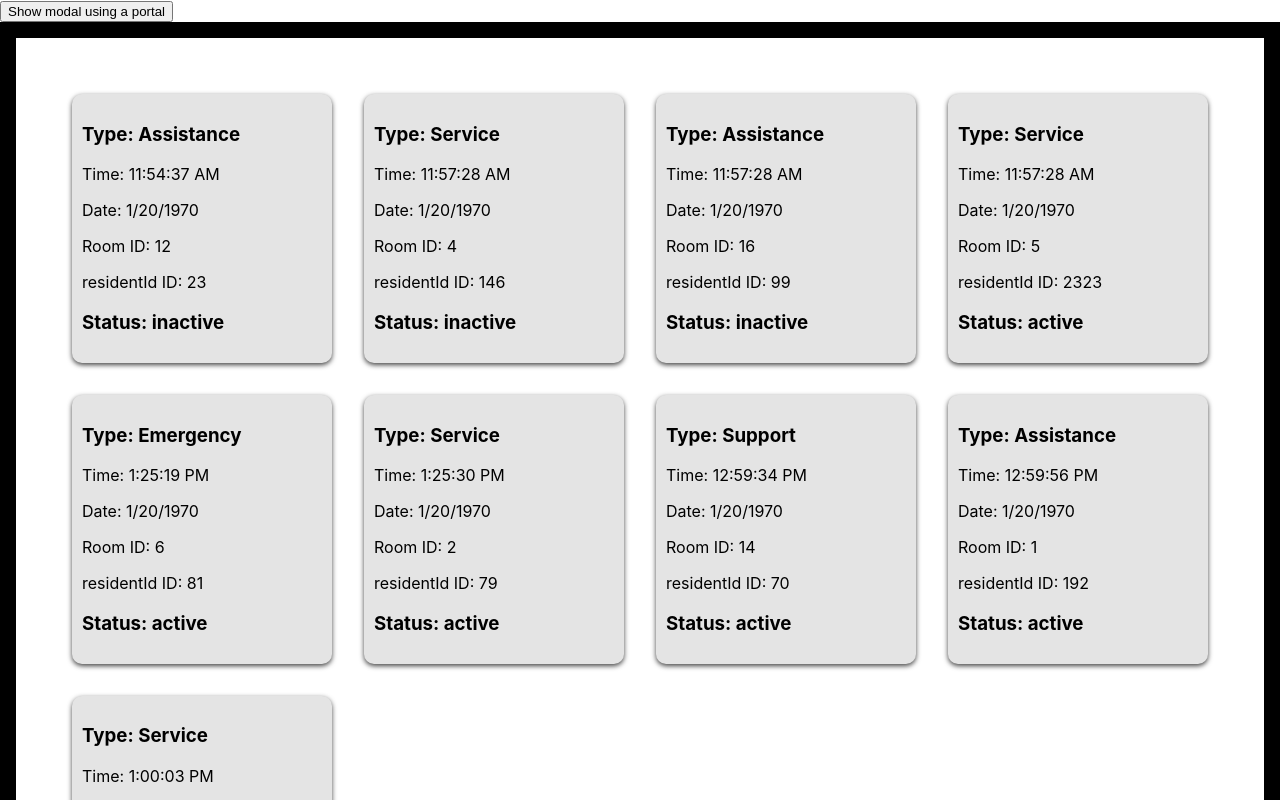
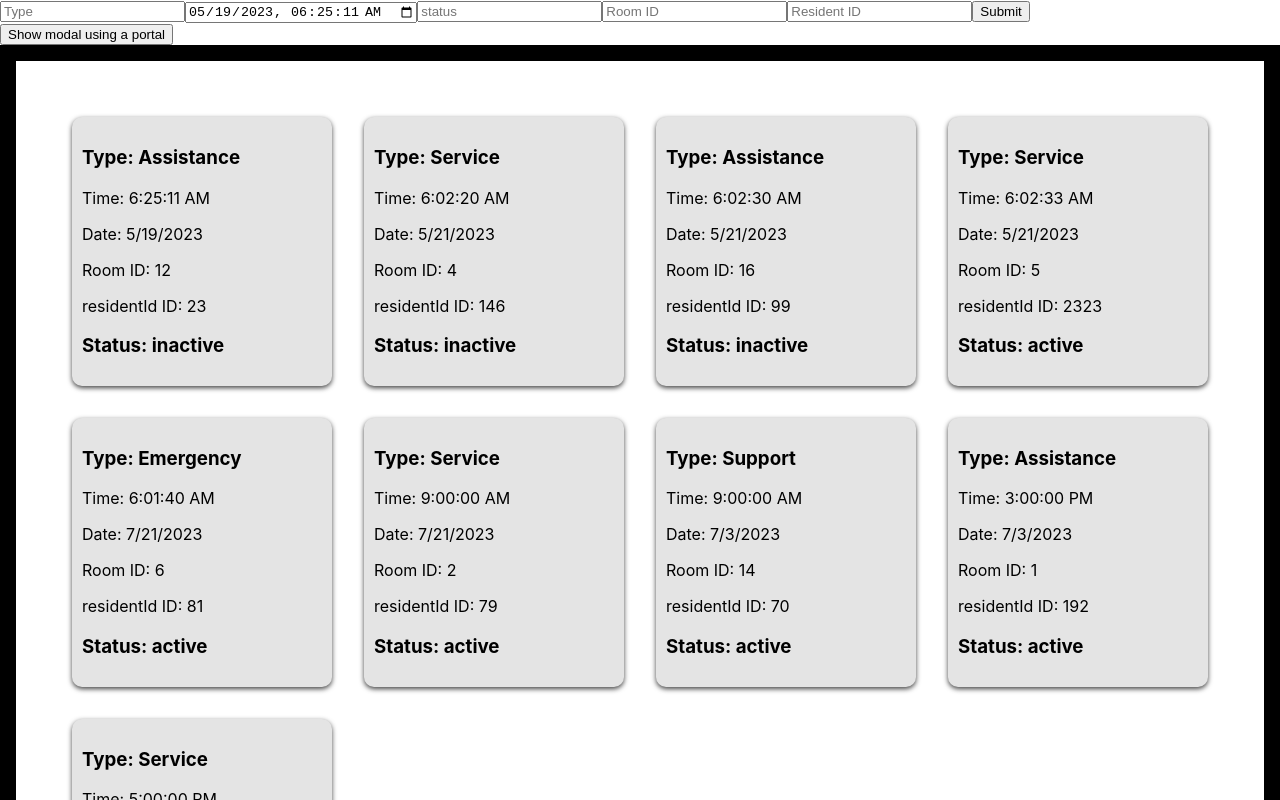
Before and after one commit to vjohndo/event-alarms, a React (Create React App) app in the folder ui/: page / in a window 1280 px wide. Shown: the top 800 px of the page. Built offline with nearby package versions, Linux system fonts and the light colour scheme.

Commit message:
[FEAT] add new alarms

```diff
--- a/ui/src/App.jsx
+++ b/ui/src/App.jsx
@@ -3,9 +3,9 @@ import './App.css';
 import alarmMocks from './mock-data/alarmMocks';
 import Alarms from './components/Alarms';
 import PortalExample from './components/Portal';
+import AddForm from './components/AddForm';
 
 function App() {
-
   const [alarms, setAlarms] = useState([...alarmMocks]);
 
   const addAlarm = (newAlarm) => {
@@ -18,13 +18,11 @@ function App() {
     <div className="App">
       <header className="App-header">
       </header>
-      <body className="App-body">
-
-
-
+      <div className="App-body">
+        <AddForm addAlarm={addAlarm} />
         <div><PortalExample /></div>
         <Alarms alarms={alarms}/>
-      </body>
+      </div>
       <footer className="App-footer">
       </footer>
     </div>
--- /dev/null
+++ b/ui/src/components/AddForm.jsx
@@ -0,0 +1,103 @@
+import { useState } from "react";
+
+const AddForm = (props) => {
+
+    const {addAlarm} = props
+
+    let uniqueId = (function () {
+        let num = 9;
+        return function () {
+            num += 1;
+            return String(num);
+        }
+      }()
+    );
+
+    const [newAlarm, setNewAlarm] = useState({
+        id: uniqueId(),
+        type: "",
+        datetime: 1684477511,
+        status: "",
+        roomId: "",
+        residentId: ""
+    })
+
+    const handleChange = (event) => {
+        const {value, name} = event.target;
+        if (name === "datetime") {
+            console.log(value);
+            const timestamp = new Date(value).getTime() / 1000;
+            setNewAlarm((prev) => {
+                return {...prev, datetime: timestamp}
+            })
+        } else {
+            setNewAlarm((prev) => {
+                return {...prev, [name]: value}
+            })
+        }
+    }
+
+    const convertToISO = (timestamp) => {
+        const date = new Date(timestamp*1000).toISOString();
+        const formattedString = date.substring(0,date.length-1);
+        return formattedString
+    }
+
+    const handleSubmit = (event) => {
+        setNewAlarm((prev) => {
+            let date = new Date(prev.datetime);
+            let timestamp = date.getTime();
+            console.log(timestamp)
+            return {...prev, datetime: timestamp}
+        })
+        addAlarm(newAlarm);
+        setNewAlarm({
+          id: uniqueId(),
+          type: "",
+          datetime: 1684477511,
+          status: "",
+          roomId: "",
+          residentId: ""
+        })
+        event.preventDefault();
+    }
+
+    return (
+        <form className="alarm-form" onSubmit={handleSubmit}>
+            <input
+            onChange={handleChange}
+            name="type"
+            placeholder="Type"
+            value={newAlarm.type}
+            />
+            <input
+            onChange={handleChange}
+            type="datetime-local"
+            name="datetime"
+            placeholder="datetime"
+            value={convertToISO(newAlarm.datetime)}
+            />
+            <input
+            onChange={handleChange}
+            name="status"
+            placeholder="status"
+            value={newAlarm.status}
+            />
+            <input
+            onChange={handleChange}
+            name="roomId"
+            placeholder="Room ID"
+            value={newAlarm.roomId}
+            />
+            <input
+            onChange={handleChange}
+            name="residentId"
+            placeholder="Resident ID"
+            value={newAlarm.residentId}
+            />
+            <button type="submit">Submit</button>
+        </form>
+    )
+}
+
+export default AddForm
--- a/ui/src/components/Alarm.jsx
+++ b/ui/src/components/Alarm.jsx
@@ -5,8 +5,8 @@ const Alarm = (props) => {
     return (
     <div className="alarm">
         <h3>Type: {alarm.type}</h3>
-        <p>Time: {new Date(alarm.datetime).toLocaleTimeString()} </p>
-        <p>Date: {new Date(alarm.datetime).toLocaleDateString()}</p>
+        <p>Time: {new Date(alarm.datetime * 1000).toLocaleTimeString()} </p>
+        <p>Date: {new Date(alarm.datetime * 1000).toLocaleDateString()}</p>
         <p>Room ID: {alarm.roomId}</p>
         <p>residentId ID: {alarm.residentId}</p>
         <h3>Status: {alarm.status}</h3>
```
